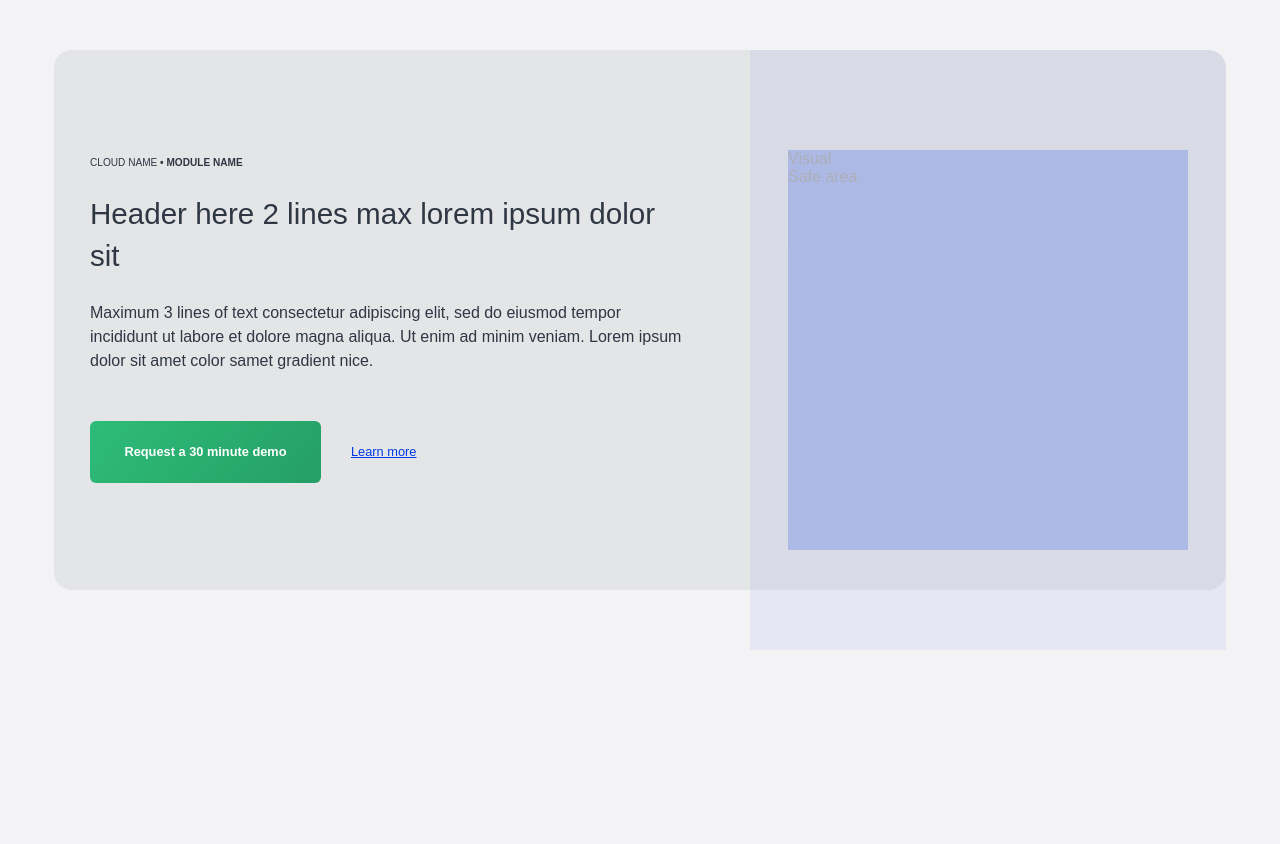
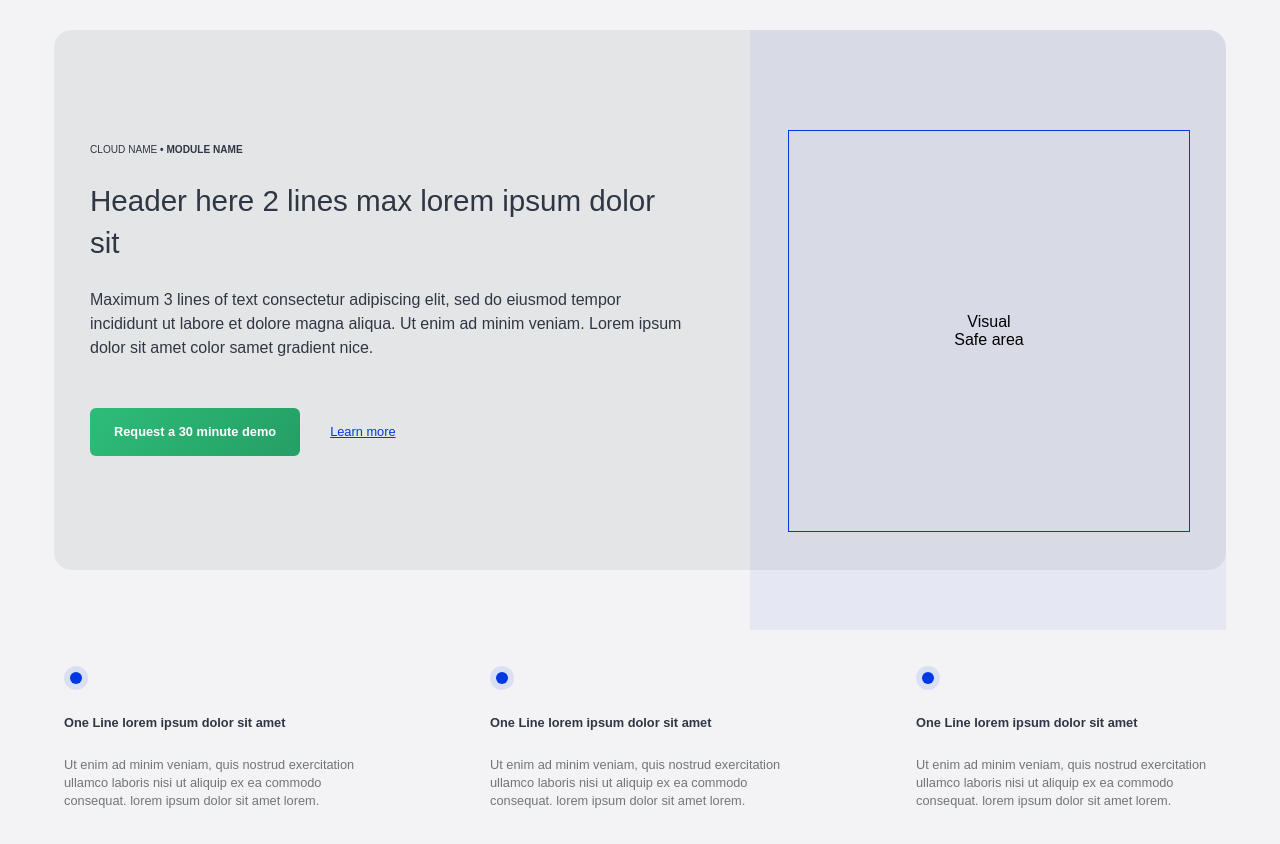
Before and after one commit to Lubo77/test-task, a plain HTML site: page index.html in a window 1280 px wide. After the commit the page ends 810 px from the top, so only its background shows below. Drawn offline with Linux system fonts and the light colour scheme.

Commit message:
addition of bottom part

```diff
--- a/index.html
+++ b/index.html
@@ -30,15 +30,29 @@
         </div>
     </div>
 
+    <div class="container--small">
         <div class="boxes">
             <div class="box">
-
+                <div class="circle">
+                    <div class="circle__inner"></div>
+                </div>
+                <h4 class="box__title">One Line lorem ipsum dolor sit amet</h4>
+                <p class="box__perex">Ut enim ad minim veniam, quis nostrud exercitation ullamco laboris nisi ut aliquip ex ea commodo consequat. lorem ipsum dolor sit amet lorem.</p>
             </div>
             <div class="box">
-
+                <div class="circle">
+                    <div class="circle__inner"></div>
+                </div>
+                <h4 class="box__title">One Line lorem ipsum dolor sit amet</h4>
+                <p class="box__perex">Ut enim ad minim veniam, quis nostrud exercitation ullamco laboris nisi ut aliquip ex ea commodo consequat. lorem ipsum dolor sit amet lorem.</p>
             </div>
             <div class="box">
-
+                <div class="circle">
+                    <div class="circle__inner"></div>
+                </div>
+                <h4 class="box__title">One Line lorem ipsum dolor sit amet</h4>
+                <p class="box__perex">Ut enim ad minim veniam, quis nostrud exercitation ullamco laboris nisi ut aliquip ex ea commodo consequat. lorem ipsum dolor sit amet lorem.</p>
+            </div>
         </div>
     </div>
 </body>
--- /dev/null
+++ b/sass/components/boxes.scss
@@ -0,0 +1,38 @@
+.boxes {
+    display: flex;
+    justify-content: space-between;
+    margin-top: 96px;
+    gap: 20px;
+}
+
+.box {
+    width: 300px;
+    display: flex;
+    flex-direction: column;
+    gap: 24px;
+
+    &__title {
+        font-size: 1rem;
+        font-weight: $fw-medium;
+        line-height: 24px;
+        letter-spacing: -0.011px;
+        color: $gray-800;
+        display: -webkit-box;
+        -webkit-line-clamp: 1;
+        -webkit-box-orient: vertical;
+        overflow: hidden;
+
+        @media (max-width: $bp-1280) {
+            font-weight: $fw-semibold;
+            font-size: 0.8rem;
+            line-height: 18px;
+        }
+    }
+
+    &__perex {
+        font-size: 0.8rem;
+        font-weight: $fw-regular;
+        line-height: 18px;
+        color: $gray-700;
+    }
+}
--- /dev/null
+++ b/sass/components/circle.scss
@@ -0,0 +1,16 @@
+.circle {
+    height: 24px;
+    width: 24px;
+    border-radius: 12px;
+    background: rgba(0,56,229, 0.1);
+    display: flex;
+    justify-content: center;
+    align-items: center;
+
+    .circle__inner {
+        height: 12px;
+        width: 12px;
+        border-radius: 12px;
+        background: $blue-1;
+    }
+}
--- a/sass/components/hero.scss
+++ b/sass/components/hero.scss
@@ -5,7 +5,6 @@
 
     background: $gray-400;
     height: 540px;
-    // padding: 0px 0px 0px 240px;
     border-radius: 18px;
     display: flex;
     gap: 120px;
@@ -96,15 +95,20 @@
             display: flex;
             justify-content: center;
             align-items: center;
-            padding: 7px;
-            width: 217px;
-            height: 48px;
+            padding: 15px 24px;
             background: linear-gradient(127.93deg, $green-1 -2.9%, $green-2 96.02%);
             border-radius: 6px;
             color: $white;
             font-weight: $fw-semibold;
             font-size: 0.8rem;
             line-height: 18px;
+
+            &:hover {
+                color: $gray-800;
+                background: $green-3;
+                border: 1px solid $green-2;
+                padding: 14px 23px;
+            }
         }
 
         .hero-left__link {
@@ -136,8 +140,11 @@
         width: 400px;
         height: 400px;
         margin: 100px 214px 100px 214px;
-        background-color: $blue-1;
-        opacity: 0.2;
+        border: 1px solid $blue-1;
+        display: flex;
+        justify-content: center;
+        align-items: center;
+        text-align: center;
 
         @media (max-width: $bp-1560) {
             margin: 100px 108px 100px 108px;
--- a/sass/elements/base.scss
+++ b/sass/elements/base.scss
@@ -6,10 +6,11 @@ body, html {
     height: 100%;
     font-family: Arial, Helvetica, sans-serif;
     overflow-x: clip;
+    box-sizing: border-box;
 }
 
 body {
-    padding-top: 50px;
+    padding-top: 30px;
     background: $gray-200;
 }
 
--- a/sass/settings/breakpoints.scss
+++ b/sass/settings/breakpoints.scss
@@ -3,3 +3,4 @@ $bp-1100: 1100px;
 $bp-1280: 1280px;
 $bp-1350: 1350px;
 $bp-1560: 1560px;
+$bp-1900: 1900px;
--- a/sass/settings/colors.scss
+++ b/sass/settings/colors.scss
@@ -2,9 +2,11 @@ $white: #fff;
 
 $gray-200: #F3F3F5;
 $gray-400: #E4E5E6;
+$gray-700: #717578;
 $gray-800: #2F3744;
 
 $green-1: #2EBD7A;
 $green-2: #25A066;
+$green-3: #DEFBE6;
 
 $blue-1: #0038E5;
--- a/sass/style.scss
+++ b/sass/style.scss
@@ -11,3 +11,5 @@
 
 // components
 @import "./components/hero.scss";
+@import "./components/boxes.scss";
+@import "./components/circle.scss";
--- a/sass/utilities/sizing.scss
+++ b/sass/utilities/sizing.scss
@@ -1,3 +1,9 @@
 .container {
     width: 100%;
 }
+
+.container--small {
+    max-width: 1300px;
+    width: 90%;
+    margin: auto;
+}
```
Also changed, not shown: style.css, 1 other file. Lines whose indentation alone changed are shown as unchanged.
